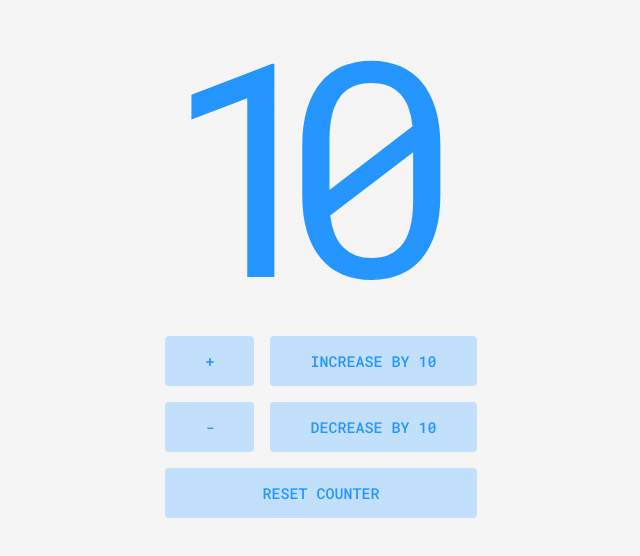
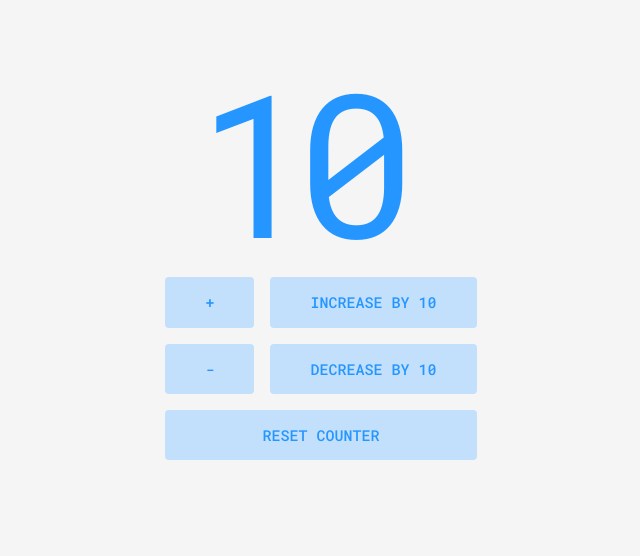
Before and after one commit to toofaniCoder/react-counter, a React (Vite) app: page / in a window 1280 px wide. Shown: the part 148-704 px from the top of the page, without its empty margins (319-959 px from the left). Built offline with nearby package versions, Linux system fonts and the light colour scheme; the HTML template or start-up script is replaced by a standard one.

Commit message:
add fontSize for laptop view

```diff
--- a/src/theme.js
+++ b/src/theme.js
@@ -4,10 +4,10 @@ const theme = createTheme({
   typography: {
     fontFamily: 'Roboto Mono',
     h1: {
-      fontSize: 300,
-      letterSpacing: '-60px',
+      fontSize: 200,
+      letterSpacing: '-20px',
       fontWeight: '400',
-      marginLeft: '-80px',
+      marginLeft: '-50px',
     },
   },
   palette: {
```
